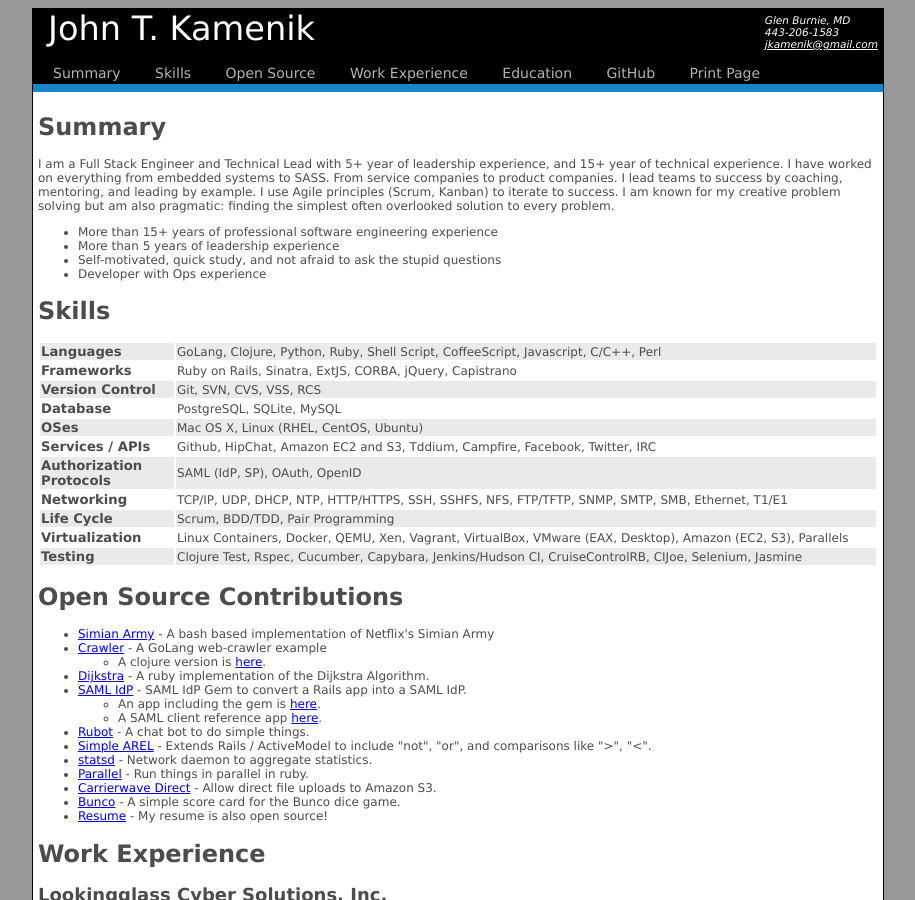
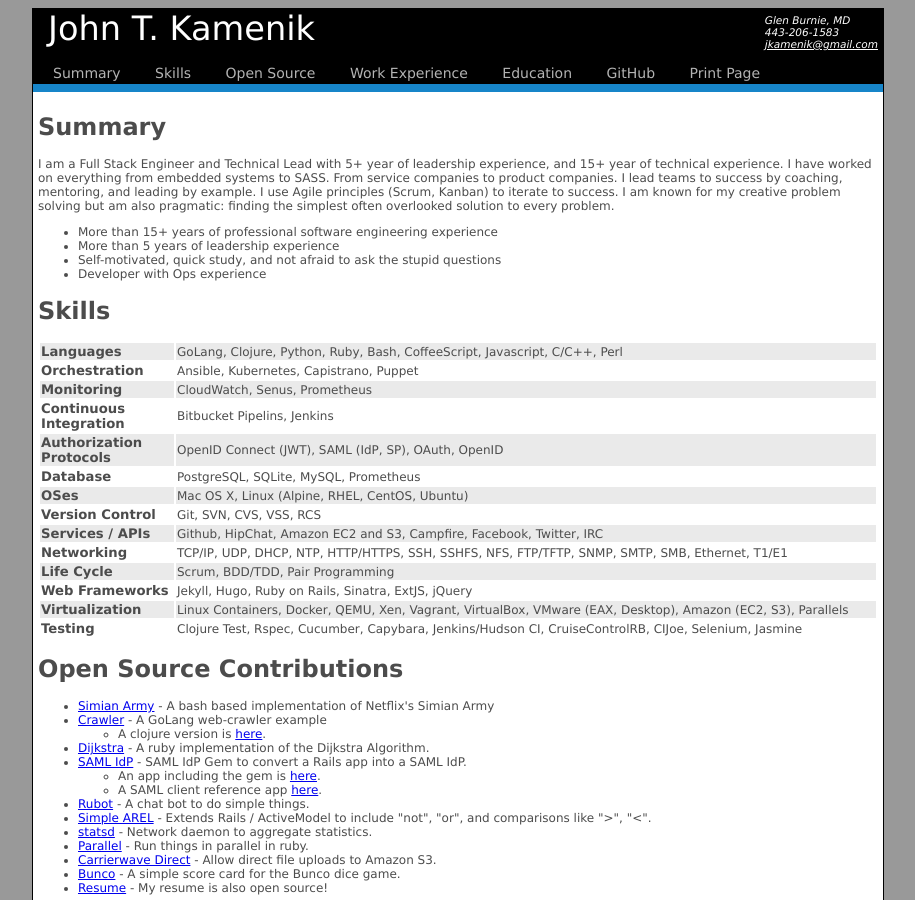
Before and after one commit to srvullupala/Resume, a Jekyll site: the page built from index.html, in a window 1280 px wide and 900 px high. Shown: the whole window, without its empty margins (182-1097 px from the left). Built offline with Jekyll 4.4.1, drawn with Linux system fonts in a browser that asks for light colours; Markdown is read by kramdown in place of the engine named in the settings.

Commit message:
Update Skills

```diff
--- a/_data/skills.yml
+++ b/_data/skills.yml
@@ -1,23 +1,29 @@
 - name: Languages
-  items: GoLang, Clojure, Python, Ruby, Shell Script, CoffeeScript, Javascript, C/C++, Perl
+  items: GoLang, Clojure, Python, Ruby, Bash, CoffeeScript, Javascript, C/C++, Perl
 
-- name: Frameworks
-  items: Ruby on Rails, Sinatra, ExtJS, CORBA, jQuery, Capistrano
+- name: Orchestration
+  items: Ansible, Kubernetes, Capistrano, Puppet
+
+- name: Monitoring
+  items: CloudWatch, Senus, Prometheus
+
+- name: Continuous Integration
+  items: Bitbucket Pipelins, Jenkins
+
+- name: Authorization Protocols
+  items: OpenID Connect (JWT), SAML (IdP, SP), OAuth, OpenID
+
+- name: Database
+  items: PostgreSQL, SQLite, MySQL, Prometheus
+
+- name: OSes
+  items: Mac OS X, Linux (Alpine, RHEL, CentOS, Ubuntu)
 
 - name: Version Control
   items: Git, SVN, CVS, VSS, RCS
 
-- name: Database
-  items: PostgreSQL, SQLite, MySQL
-
-- name: OSes
-  items: Mac OS X, Linux (RHEL, CentOS, Ubuntu)
-
 - name: Services / APIs
-  items: Github, HipChat, Amazon EC2 and S3, Tddium, Campfire, Facebook, Twitter, IRC
-
-- name: Authorization Protocols
-  items: SAML (IdP, SP), OAuth, OpenID
+  items: Github, HipChat, Amazon EC2 and S3, Campfire, Facebook, Twitter, IRC
 
 - name: Networking
   items: TCP/IP, UDP, DHCP, NTP, HTTP/HTTPS, SSH, SSHFS, NFS, FTP/TFTP, SNMP, SMTP, SMB, Ethernet, T1/E1
@@ -25,6 +31,9 @@
 - name: Life Cycle
   items: Scrum, BDD/TDD, Pair Programming
 
+- name: Web Frameworks
+  items: Jekyll, Hugo, Ruby on Rails, Sinatra, ExtJS, jQuery
+
 - name: Virtualization
   items: Linux Containers, Docker, QEMU, Xen, Vagrant, VirtualBox, VMware (EAX, Desktop), Amazon (EC2, S3), Parallels
 
```
